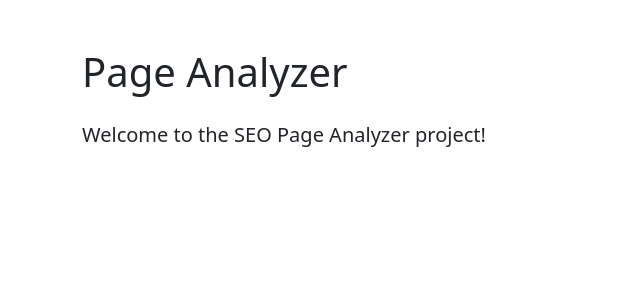
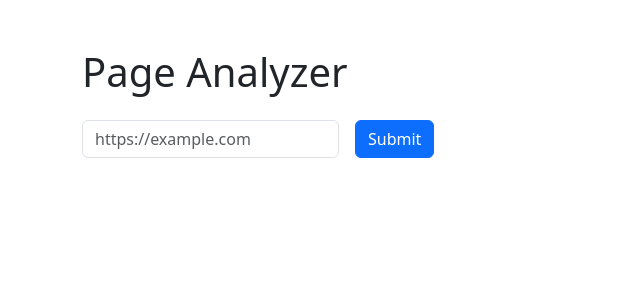
Before and after one commit to Asankhey/python-project-83, a Flask app: page / in a window 1280 px wide. Shown: the top 300 px of the page, without its empty margins (0-640 px from the left). Run offline with Flask 3, Linux system fonts and the light colour scheme.

Commit message:
feat: add homepage with form

```diff
--- a/page_analyzer/templates/index.html
+++ b/page_analyzer/templates/index.html
@@ -9,7 +9,25 @@
 <body>
   <div class="container py-5">
     <h1 class="mb-4">Page Analyzer</h1>
-    <p class="lead">Welcome to the SEO Page Analyzer project!</p>
+
+    {% with messages = get_flashed_messages(with_categories=true) %}
+      {% if messages %}
+        {% for category, message in messages %}
+          <div class="alert alert-{{ category }} mb-3" role="alert">
+            {{ message }}
+          </div>
+        {% endfor %}
+      {% endif %}
+    {% endwith %}
+
+    <form action="{{ url_for('add_url') }}" method="post" class="row gy-2 gx-3 align-items-center">
+      <div class="col-auto">
+        <input type="text" name="url" class="form-control" placeholder="https://example.com" required>
+      </div>
+      <div class="col-auto">
+        <button type="submit" class="btn btn-primary">Submit</button>
+      </div>
+    </form>
   </div>
 </body>
 </html>
```
